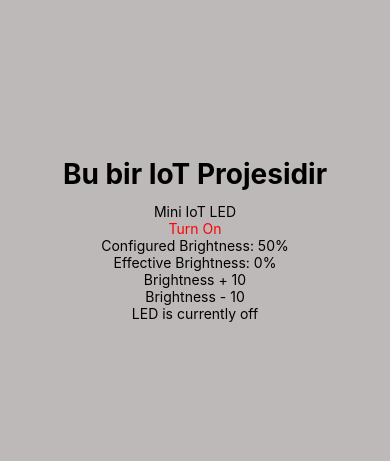
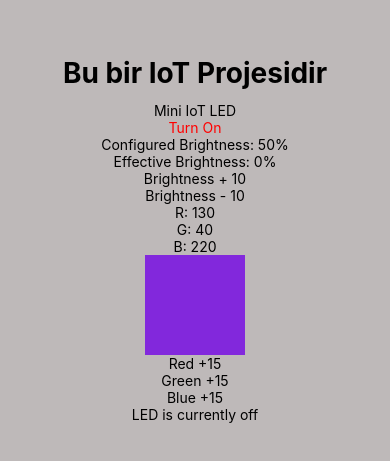
Before and after one commit to ahmekiz/MiniIoT, a React Native app: screen / in a window 390 px wide. Shown: the part 183-644 px from the top of the page. Built offline with nearby package versions, Linux system fonts and the light colour scheme.

Commit message:
RGB editing added

```diff
--- a/App.js
+++ b/App.js
@@ -5,6 +5,10 @@ import { StyleSheet, Text, View, Pressable} from 'react-native';
 export default function App() {
   const [isOn, setIsOn] = useState(false)
   const [brightness, setBrightness] = useState(50);
+  const [red,setRed] = useState(130)
+  const [green,setGreen] = useState(40)
+  const [blue,setBlue] = useState(220)
+  const ledColor = `rgb(${red}, ${green}, ${blue})`
   const deviceName = 'Mini IoT LED'
   const text = 'Bu bir IoT Projesidir'
   const info = isOn ? 'LED is shining' : 'LED is currently off'
@@ -29,6 +33,27 @@ export default function App() {
   function handleToggle() {
     setIsOn(!isOn)
   }
+  function handleIncreaseRed() {
+    const nextColor = red + 15
+    if(nextColor > 255) {
+      return
+    }
+    setRed(nextColor)
+  }
+  function handleIncreaseGreen() {
+    const nextColor = green + 15
+    if(nextColor > 255) {
+      return
+    }
+    setGreen(nextColor)
+  }
+  function handleIncreaseBlue() {
+    const nextColor = blue + 15
+    if(nextColor > 255) {
+      return
+    }
+    setBlue(nextColor)
+  }
   return (
     <View style={styles.container}>
       <Text style={styles.title}>{text}</Text>
@@ -47,6 +72,25 @@ export default function App() {
         <Text style={
           {opacity: canDecreaseBrightness ? 1 : 0.4}
         }>Brightness - 10</Text>
+      </Pressable>
+      <Text>R: {red}</Text>
+      <Text>G: {green}</Text>
+      <Text>B: {blue}</Text>
+      <View
+      style={{
+        width: 100,
+        height: 100,
+        backgroundColor: ledColor,
+      }}
+      />
+      <Pressable onPress={handleIncreaseRed}>
+        <Text>Red +15</Text>
+      </Pressable>
+      <Pressable onPress={handleIncreaseGreen}>
+        <Text>Green +15</Text>
+      </Pressable>
+      <Pressable onPress={handleIncreaseBlue}>
+        <Text>Blue +15</Text>
       </Pressable>
       <Text>
         {info}
```
